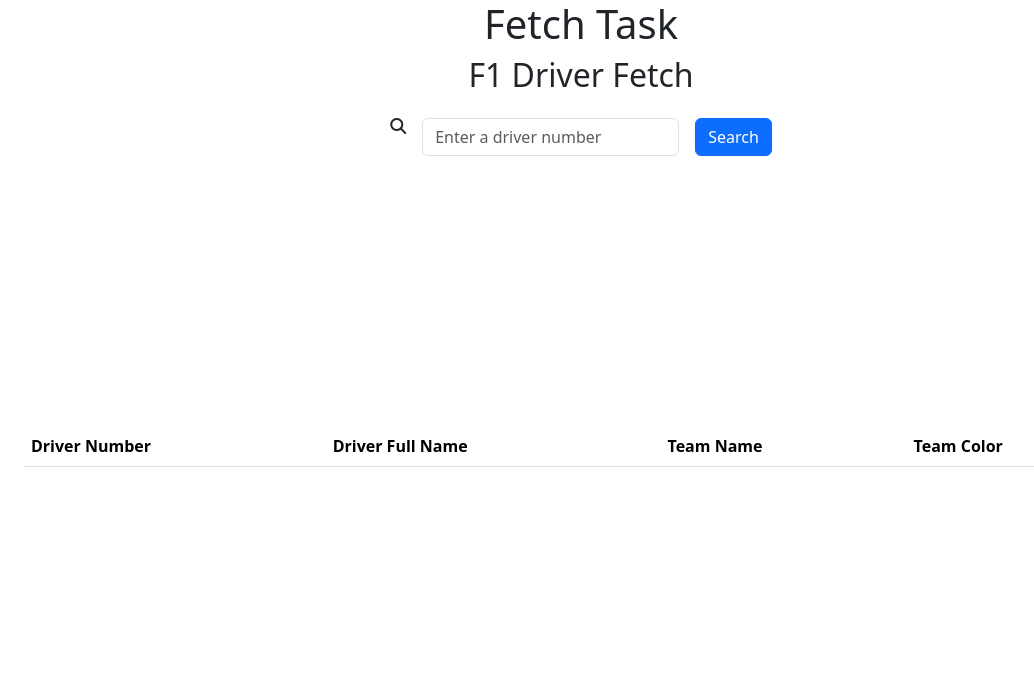
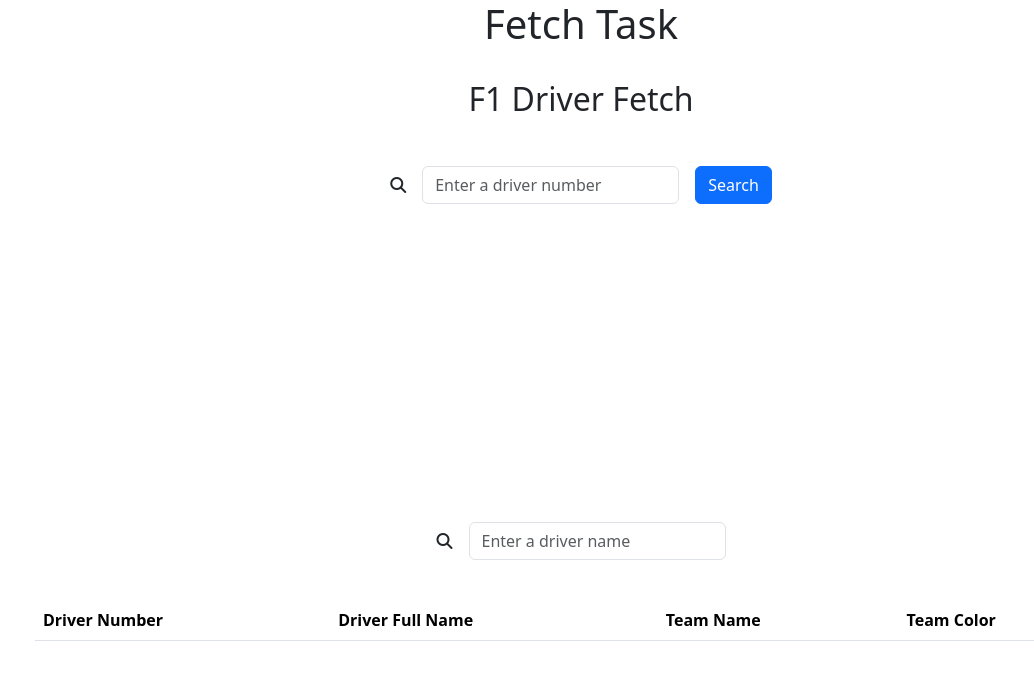
Before and after one commit to narmerae/js-task, a plain HTML site: page index.html in a window 1280 px wide. Shown: the whole page, without its empty margins (59-1093 px from the left). Drawn offline with nearby package versions, Linux system fonts and the light colour scheme; no server answers.

Commit message:
style(layout): better layout and organization

```diff
--- a/index.html
+++ b/index.html
@@ -17,30 +17,49 @@
     </style>
 </head>
 <body onload="getDriverList()">
+<div class="container d-flex gap-4 flex-column">
+
     <h1 class="text-center">Fetch Task</h1>
     <h2 class="text-center">F1 Driver Fetch</h2>
+
     <div class="container pt-3 d-flex align-items-center justify-content-center">
 
         <div class="col-md-8 d-flex align-items-center justify-content-center">
-        <div class="search d-flex gap-3">
-            <i class="fa fa-search"></i>
+            <div class="search d-flex gap-3 align-items-center justify-content-center">
+                <i class="fa fa-search justify-content-center"></i>
                 <label>
-                <input type="text" placeholder="Enter a driver number" id="searchbar" class="form-control">
+                    <input type="text" placeholder="Enter a driver number" id="searchBar" class="form-control">
                 </label>
                 <button class="btn btn-primary" onclick="getDriver()">Search</button>
             </div>
         </div>
+
     </div>
-<div class="container flex-column gap-2 pt-5 d-flex justify-content-center align-items-center">
-    <p id="nameDriver">
+    <div class="container flex-column gap-3 pt-2 d-flex justify-content-center align-items-center">
 
-    </p>
+        <p id="nameDriver"></p>
         <img id="imageDriver" src="" alt="Driver Image" style="display:none">
         <br>
         <iframe id="easterEgg" src=""></iframe>
-    <h1 id="easterText"></h1>
+        <h1 class="mt-3" id="easterText"></h1>
+
     </div>
-<div class="container">
+    <div class="container d-flex mb-2 align-items-center justify-content-center">
+
+        <div class="row">
+            <div class="col-md-12 d-flex">
+                <div class="search d-flex align-items-center justify-content-center gap-3">
+                    <i class="fa fa-search justify-content-center"></i>
+                    <label>
+                        <input type="text" placeholder="Enter a driver name" oninput="searchDriverList()" id="searchBarList" class="form-control">
+                    </label>
+                </div>
+            </div>
+        </div>
+
+    </div>
+    <div class="container mt-2">
+
         <table id="driverTable" class="table">
             <tr>
                 <th>Driver Number</th>
@@ -49,7 +68,10 @@
                 <th>Team Color</th>
             </tr>
         </table>
+
     </div>
+</div>
+
 <script src="script.js"></script>
 </body>
 </html>
```
Lines whose indentation alone changed are shown as unchanged.
